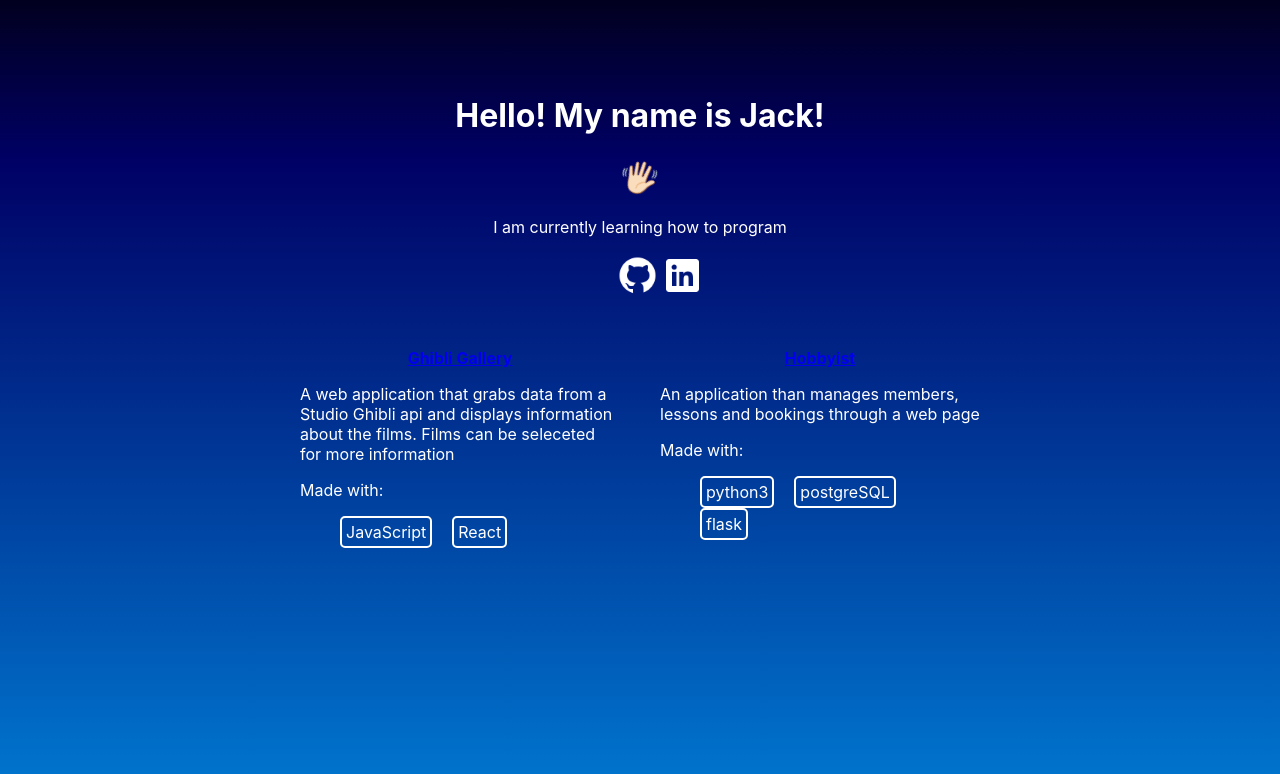
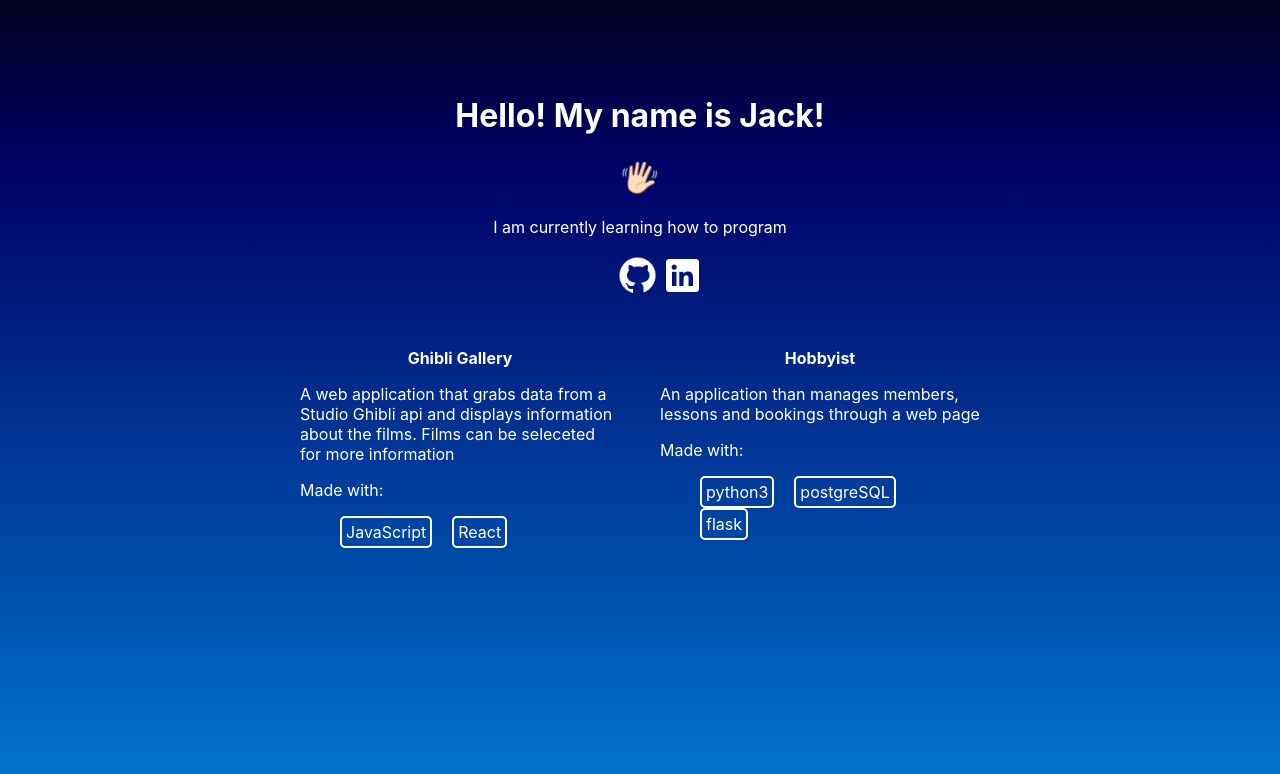
Before and after one commit to JackOfDickson/portfolio, a React (Create React App) app: page / in a window 1280 px wide. Shown: the top 774 px of the page. Built offline with nearby package versions, Linux system fonts and the light colour scheme.

Commit message:
changed some styling around

```diff
--- a/src/components/project.js
+++ b/src/components/project.js
@@ -16,22 +16,37 @@ const Project = ({project}) => {
         width:320px;
         margin-left: 20px;
         margin-right: 20px;
+        color: white;
+
         `
 
     const Title = styled.h4`
         text-align: center;
         margin: 0;
+
+        `
+
+    const StyledLink = styled.a`
+        text-decoration: none;
+        &:link, :visited {
+            color: white;
+            text-decoration: none;
+            }
+        &:hover {
+            color: #3271a8;;
+            }
         `
 
     const ToolList = styled.ul`
         display: flex;
         flex-wrap: wrap;
+        text-decoration: none;
 
         `
 
     return (
     <ProjectContainer>
-        <Title><a href={project.link}>{project.title}</a></Title>
+        <Title><StyledLink href={project.link}>{project.title}</StyledLink></Title>
         <p>{project.description}</p>
         <p>Made with:</p>
         <ToolList>
--- a/src/containers/ProjectBox.js
+++ b/src/containers/ProjectBox.js
@@ -27,11 +27,6 @@ const ProjectBox = () => {
         display: flex;
         flex-wrap: wrap;
         justify-content: center;
-        color: white;
-            &a:link, a:visited {
-                color: white;
-
-            }
         `
 
     return (
```
